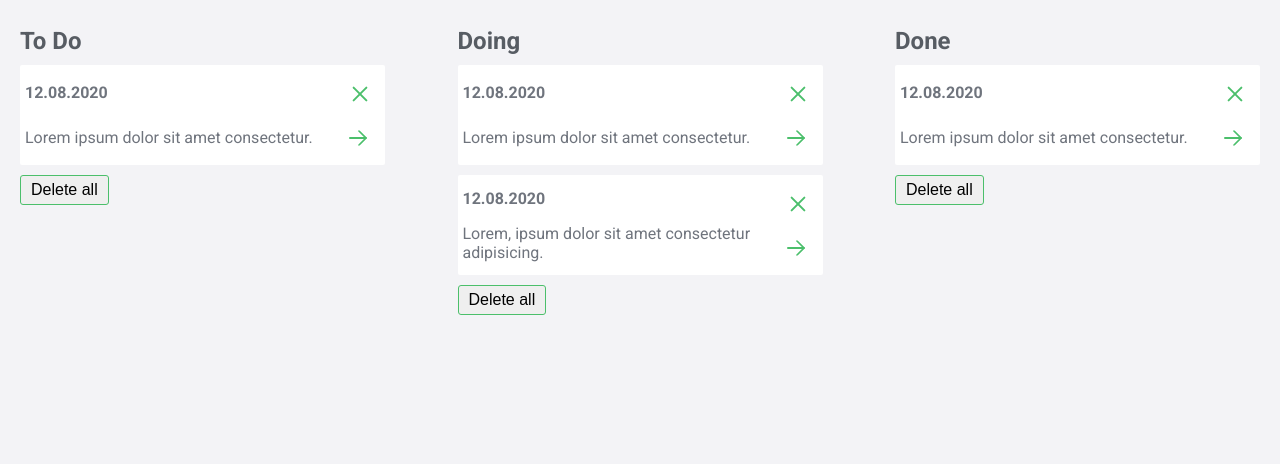
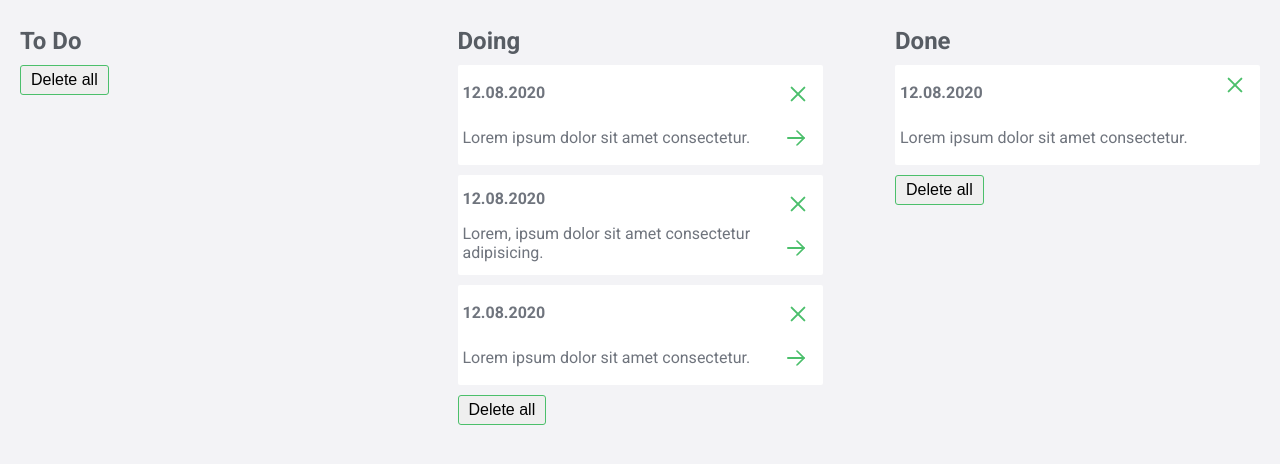
Before and after one commit to AnnLuschik/To-Do-List, a plain HTML site: page index.html in a window 1280 px wide. Both pictures are taken after a click on the button 359 px from the left and 219 px from the top of the page. Shown: the part 82-546 px from the top of the page. Drawn offline with Linux system fonts and the light colour scheme.

Commit message:
feat: add script for remove icon

```diff
--- a/index.html
+++ b/index.html
@@ -81,7 +81,6 @@
 							</div>
 							<div class="icon-container">
 								<button class="icon close-icon"></button>
-								<button class="icon remove-icon"></button>
 							</div>
 						</li>
 					</ul>
--- a/script.js
+++ b/script.js
@@ -89,9 +89,17 @@ document.querySelectorAll('.close-icon').forEach(item => {
 	});
 });
 
-// Удалить все задачи из блока
+// Удаление всех задач из блока
 document.querySelectorAll('.delete-button').forEach(item => {
 	item.addEventListener('click', function() {
 		Array.from(this.previousElementSibling.children).forEach(item => item.remove());
 	});
 });
+
+// Перемещение задачи в следующий блок
+document.querySelectorAll('.remove-icon').forEach(item => {
+	item.addEventListener('click', function() {
+		item.closest('.board').nextElementSibling.children[1].append(item.closest('.task'));
+		if(item.closest('.board').classList.contains('done-board')) item.remove();
+	});
+});
--- a/style.css
+++ b/style.css
@@ -124,11 +124,16 @@ input {
 	justify-content: space-around;
 	height: 100%;
 }
+
 .icon-container {
 	display: flex;
 	flex-direction: column;
 	justify-content: space-around;
 	height: 100%;
+}
+
+.done-board .icon-container {
+	justify-content: start;
 }
 
 .icon {
```
